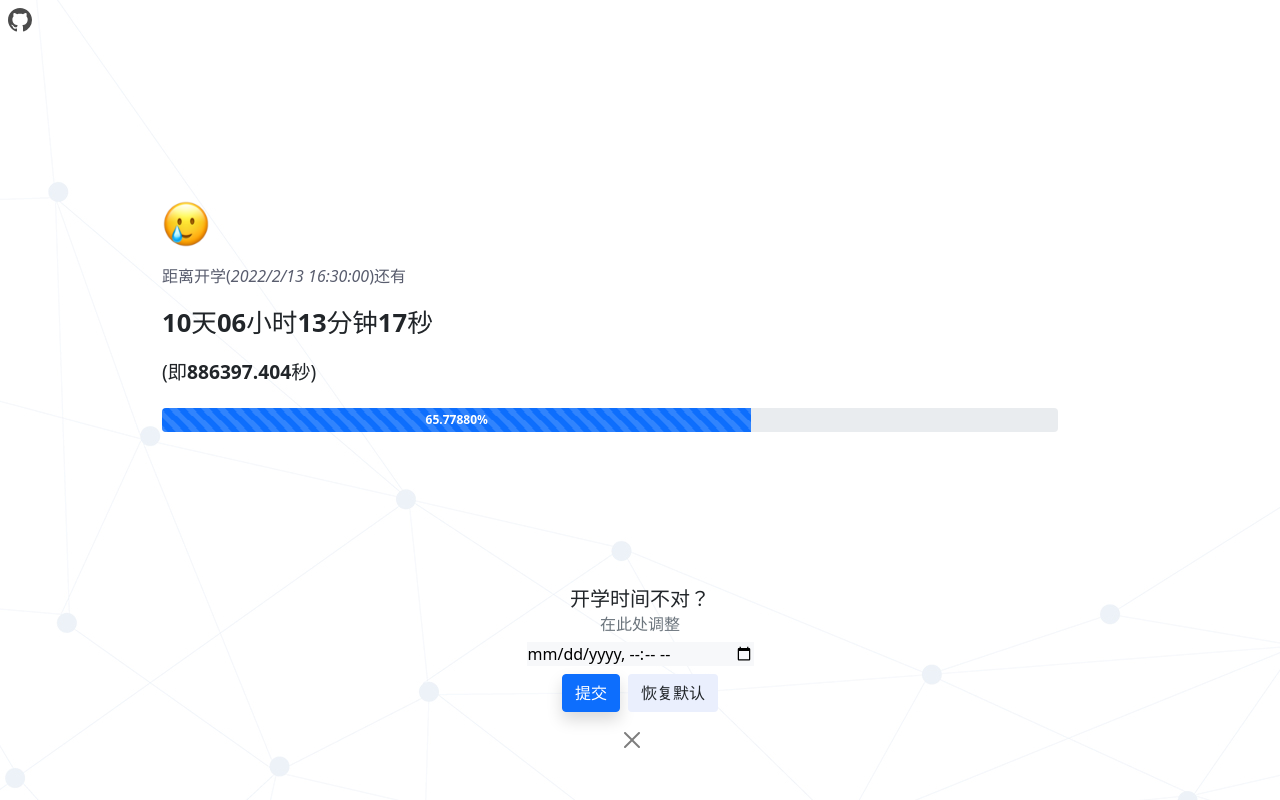
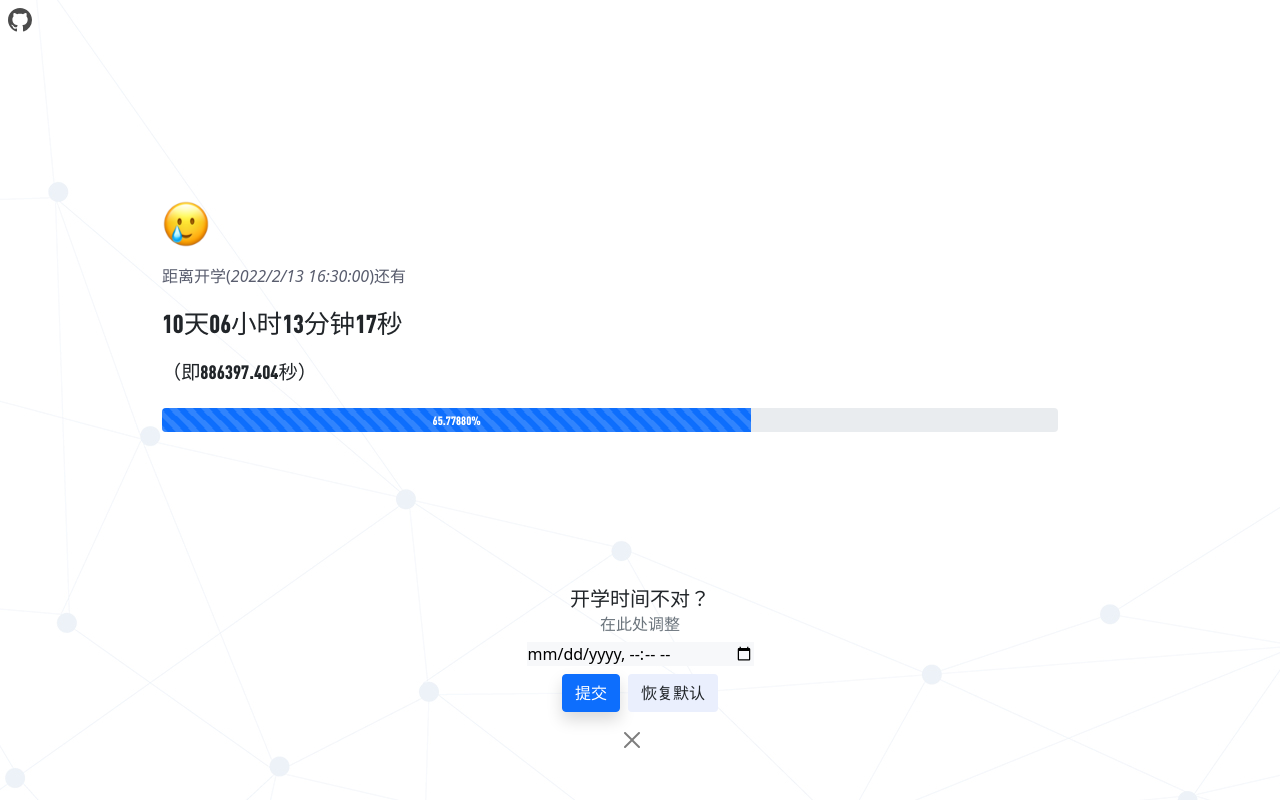
Before and after one commit to NoNormalCreeper/school-countdown, a Flask app: page / in a window 1280 px wide. Run offline with Flask 2, Linux system fonts and the light colour scheme; data that the repository does not hold is empty; some libraries are stand-ins or nearby versions.

Commit message:
font of numbers

```diff
--- a/static/count.js
+++ b/static/count.js
@@ -42,16 +42,16 @@ function countdown(){
     var percent=(100-(diff_time0/(date_e-date_s)*100)).toFixed(5);
 
     // display
-    var output=("<p style=\"font-size:1rem;color:#595d6e\">距离开学(<i>"+holiday_end+"</i>)还有</p><p style=\"font-size:1.6em;\"><b>"+days+"</b>天<b>"+hours+"</b>小时<b>"+minutes+"</b>分钟<b>"+seconds+"</b>秒</p><p style=\"font-size:1.2em\">(即<b>"+((diff_time.toFixed(3)).toLocaleString())+"</b>秒)</p>")
+    var output=("<p style=\"font-size:1rem;color:#595d6e\">距离开学(<i>"+holiday_end+"</i>)还有</p><p style=\"font-size:1.6em; font-family: DINCond-Black;\">"+days+"天"+hours+"小时"+minutes+"分钟"+seconds+"秒</p><p style=\"font-size:1.2em; font-family: DINCond-Black;\">（即"+((diff_time.toFixed(3)).toLocaleString())+"秒）</p>")
     var timerDiv=document.getElementById("timer");
     timerDiv.innerHTML=output;
     // var percentDiv=document.getElementById("percent");
-    // percentDiv.innerHTML=("<b>"+percent+"</b> %");
+    // percentDiv.innerHTML=(""+percent+" %");
 
     // generate progress bar
     var barDiv=document.getElementById("bar1");
     barDiv.setAttribute("style",("width: "+percent+"%"));
-    barDiv.innerHTML=("<b>"+percent+"%</b>");
+    barDiv.innerHTML=(""+percent+"%");
 
     // generate emotion
     var emotionDiv=document.getElementById("emotion");
@@ -84,7 +84,7 @@ function submitEdit(){
         sessionStorage.setItem('holiday_end',get_res);
     // }
     // TODO: 判断输入是否合法
-    document.getElementById("toast-body-1").innerHTML=("成功修改开学时间为<b>"+date_e+"</b>！")
+    document.getElementById("toast-body-1").innerHTML=("成功修改开学时间为"+date_e+"！")
 }
 
 function resetHolidayEnd(){
--- a/static/style.css
+++ b/static/style.css
@@ -1,3 +1,8 @@
+@font-face{
+    font-family: "DINCond-Black";
+    src: url("../static/DINCond-Black.otf");
+}
+
 #editTime{
     margin-top: 1em;
 }
--- a/templates/index.html
+++ b/templates/index.html
@@ -29,7 +29,7 @@
                 <div class="spinner-border text-muted"><span class="visually-hidden">Loading...</span></div>
             </div>
             <!-- <div id="percent">Loading...</div> -->
-            <div class="progress" style="height: 2em;width:70vw;margin-top: 2em;">
+            <div class="progress" style="height: 2em;width:70vw;margin-top: 2em;font-family: DINCond-Black;">
                 <div class="progress-bar progress-bar-striped progress-bar-animated" role="progressbar"
                     aria-valuenow="10" aria-valuemin="0" aria-valuemax="100" style="width: 0%;display: inline;"
                     id="bar1"></div>
```
Also changed, not shown: static/DINCond-Black.otf (added).
